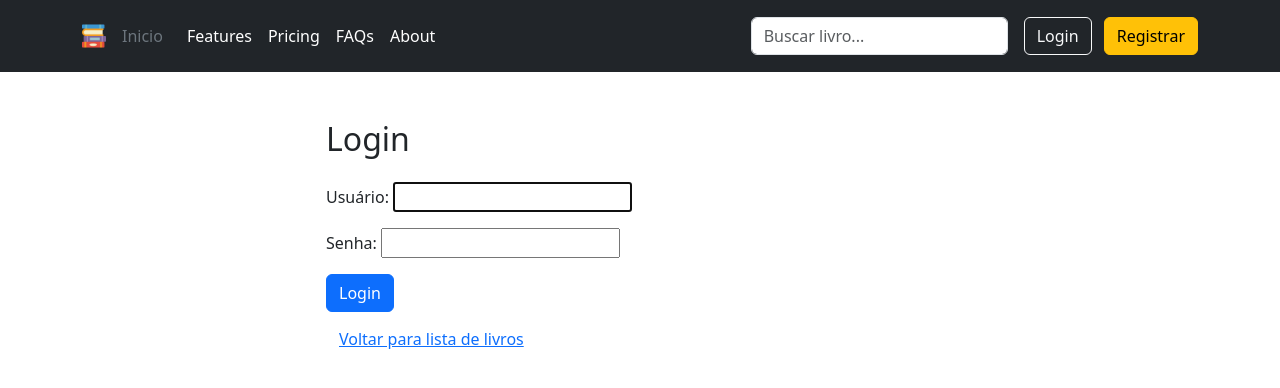
After one commit to jvdpt0/Biblio, a Django app: page /login/ in a window 1280 px wide. The commit adds this page. Shown: the top 388 px of the page. Run offline with Django 4.2, Linux system fonts and the light colour scheme; some libraries are stand-ins or nearby versions.

Commit message:
Adição de funcionalidades
Adicionado criação e autenticação de usuários e suas views

```diff
--- a/Biblio/Biblio/settings.py
+++ b/Biblio/Biblio/settings.py
@@ -107,7 +107,7 @@ AUTH_PASSWORD_VALIDATORS = [
 # Internationalization
 # https://docs.djangoproject.com/en/4.2/topics/i18n/
 
-LANGUAGE_CODE = 'en-us'
+LANGUAGE_CODE = 'pt-br'
 
 TIME_ZONE = 'UTC'
 
@@ -126,3 +126,5 @@ STATICFILES_DIRS = [BASE_DIR / "static"]
 # https://docs.djangoproject.com/en/4.2/ref/settings/#default-auto-field
 
 DEFAULT_AUTO_FIELD = 'django.db.models.BigAutoField'
+
+AUTH_USER_MODEL = 'management.ModelUsuario'
--- a/Biblio/management/templates/management/cadastrar_livro.html
+++ b/Biblio/management/templates/management/cadastrar_livro.html
@@ -3,7 +3,7 @@
 {%block title %} Biblio - Cadastro de Livros {% endblock %}
 
 {% block content %}
-<form action="/management/" method="post" enctype="multipart/form-data">
+<form method="post" enctype="multipart/form-data">
     {% csrf_token %}
     {{ form }}
     <button>Cadastrar</button>
--- /dev/null
+++ b/Biblio/management/templates/management/login.html
@@ -0,0 +1,15 @@
+{% extends 'base.html' %}
+
+{% block content %}
+    <div class="row justify-content-center mt-5">
+        <div class="col-md-6">
+            <h2 class="mb-4">Login</h2>
+            <form method="post" action="{% url 'login' %}">
+                {% csrf_token %}
+                {{ form.as_p }}
+                <button type="submit" class="btn btn-primary">Login</button>
+            </form>
+            <a href="{% url 'lista-livros' %}" class="btn btn-link mt-2">Voltar para lista de livros</a>
+        </div>
+    </div>
+{% endblock %}
--- a/Biblio/management/urls.py
+++ b/Biblio/management/urls.py
@@ -1,4 +1,5 @@
 from django.urls import path
+from django.contrib.auth import views as auth_views
 
 from . import views
 
@@ -6,4 +7,7 @@ urlpatterns = [
     path('', views.PaginaInicialView.as_view(), name='index'),
     path('cadastrar-livro', views.AdicionarLivroView.as_view(), name='cadastrar-livro'),
     path('lista-livros', views.ListaLivrosView.as_view(), name='lista-livros'),
+    path('login/', auth_views.LoginView.as_view(template_name='management/login.html'), name='login'),
+    path('logout/', auth_views.LogoutView.as_view(), name='logout'),
+    path('registrar/', views.RegistrarView.as_view(template_name='management/registrar.html'), name='registrar'),
 ]
--- a/Biblio/templates/base.html
+++ b/Biblio/templates/base.html
@@ -15,11 +15,11 @@
     <div class="container">
       <div class="d-flex flex-wrap align-items-center justify-content-center justify-content-lg-start">
         <a href="/" class="d-flex align-items-center mb-2 mb-lg-0 text-white text-decoration-none">
-          <svg class="bi me-2" width="40" height="32" role="img" aria-label="Bootstrap"><use xlink:href="#bootstrap"></use></svg>
+          <img src="{% static 'images/favicon.png' %}" style="width:24px;height:24px;">
         </a>
 
         <ul class="nav col-12 col-lg-auto me-lg-auto mb-2 justify-content-center mb-md-0">
-          <li><a href="#" class="nav-link px-2 text-secondary">Home</a></li>
+          <li><a href="/" class="nav-link px- text-secondary">Inicio</a></li>
           <li><a href="#" class="nav-link px-2 text-white">Features</a></li>
           <li><a href="#" class="nav-link px-2 text-white">Pricing</a></li>
           <li><a href="#" class="nav-link px-2 text-white">FAQs</a></li>
@@ -27,12 +27,12 @@
         </ul>
 
         <form class="col-12 col-lg-auto mb-3 mb-lg-0 me-lg-3">
-          <input type="search" class="form-control form-control-dark" placeholder="Search..." aria-label="Search">
+          <input type="search" class="form-control form-control-dark" placeholder="Buscar livro..." aria-label="Buscar livro">
         </form>
 
         <div class="text-end">
-          <button type="button" class="btn btn-outline-light me-2">Login</button>
-          <button type="button" class="btn btn-warning">Sign-up</button>
+          <a type="button" class="btn btn-outline-light me-2" href="{% url 'login' %}">Login</a>
+          <a type="button" class="btn btn-warning" href="{% url 'registrar' %}">Registrar</a>
         </div>
       </div>
     </div>
```
Also changed, not shown: Biblio/management/forms.py (+7 -0 lines), Biblio/management/models.py (+24 -0 lines), Biblio/management/templates/management/lista_livros.html (+20 -13 lines), Biblio/management/templates/management/registrar.html (added, +15 -0 lines), Biblio/management/views.py (+9 -1 lines), Biblio/capas_livro/51H98X55pAL_JL47PdM.jpg (added), Biblio/db.sqlite3, Biblio/management/migrations/0001_initial.py.
